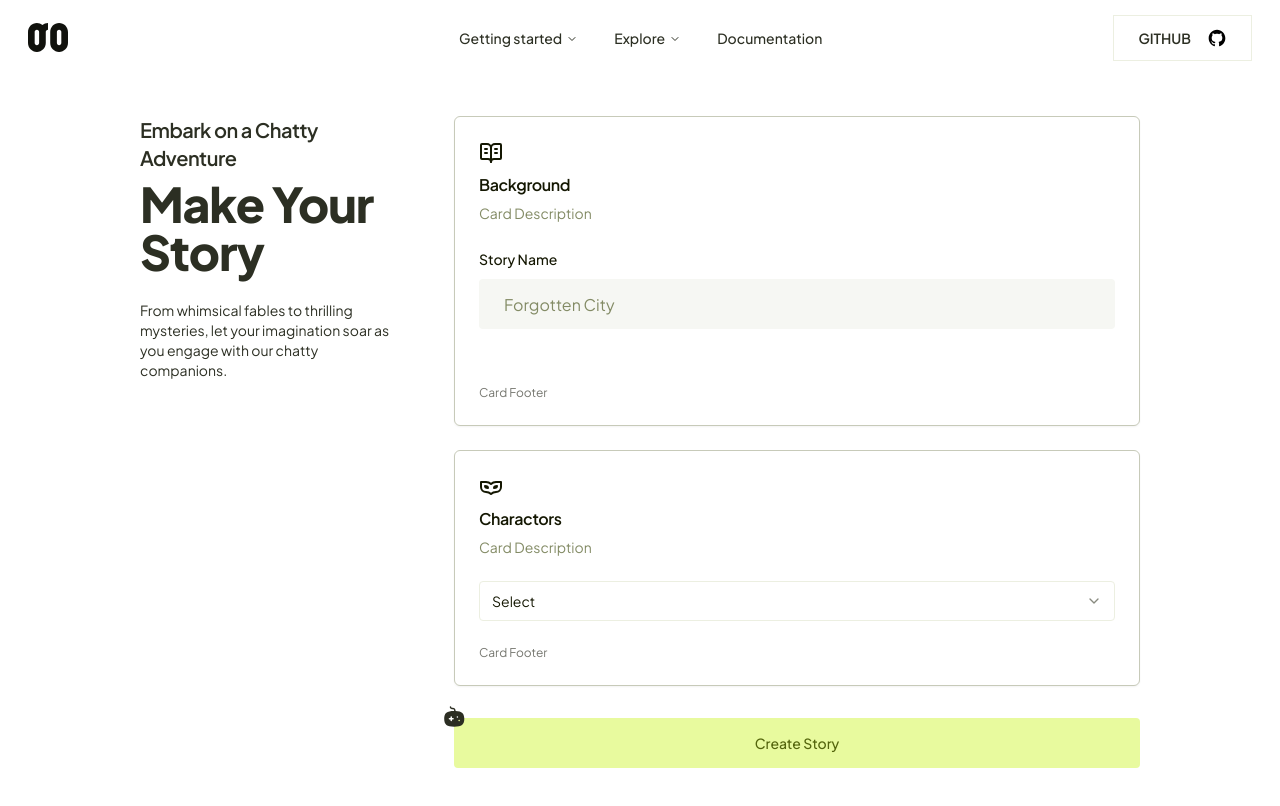
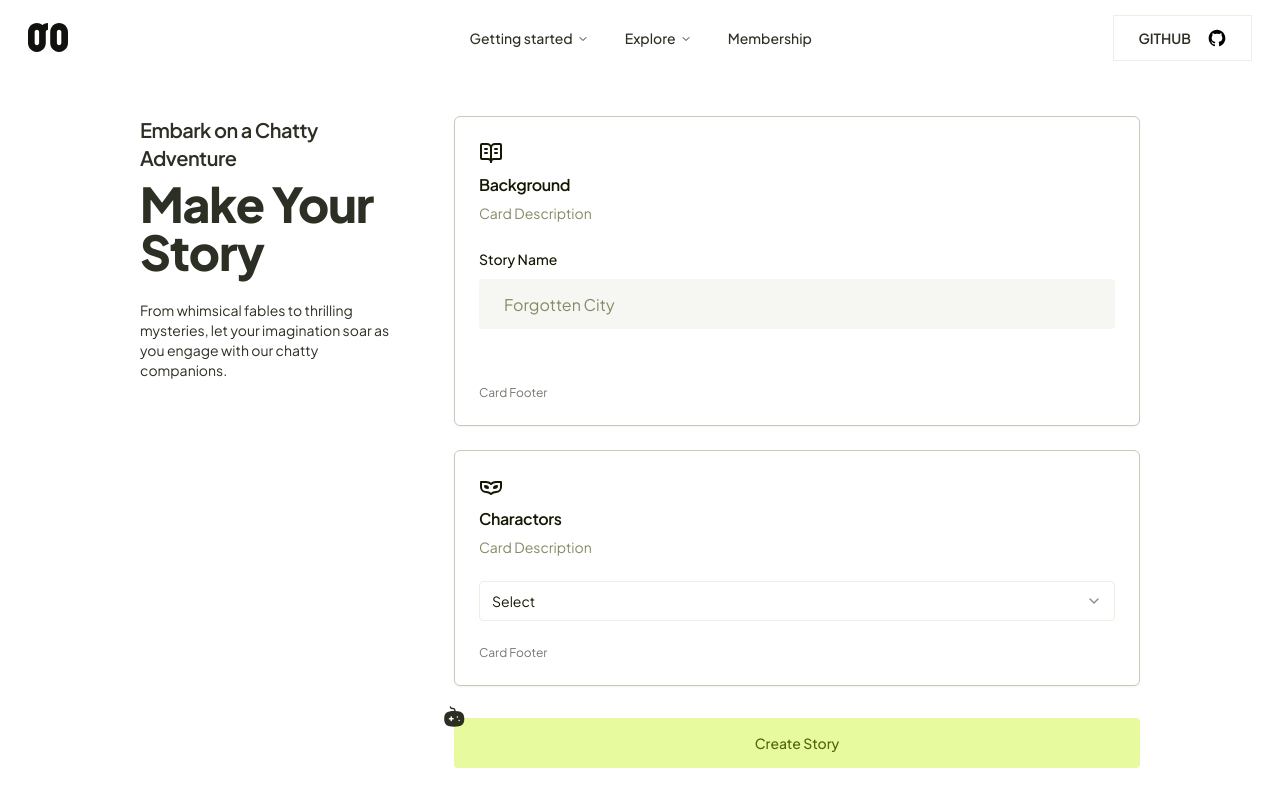
Before and after one commit to fuzionix/storompt, a Vue app: page /#/custom-demo in a window 1280 px wide. Shown: the top 806 px of the page. Built offline with nearby package versions, Linux system fonts and the light colour scheme; a web font is replaced by a local one.

Commit message:
✅ | Add navbar to login page

```diff
--- a/src/components/NavigationBar.vue
+++ b/src/components/NavigationBar.vue
@@ -61,8 +61,8 @@
           </NavigationMenuContent>
         </NavigationMenuItem>
         <NavigationMenuItem class="px-4 py-2">
-          <NavigationMenuLink @click.prevent="$router.push('/')" href="/" class="text-sm font-medium leading-[2]">
-            Documentation
+          <NavigationMenuLink @click.prevent="$router.push('/login')" href="/" class="text-sm font-medium leading-[2]">
+            Membership
           </NavigationMenuLink>
         </NavigationMenuItem>
       </NavigationMenuList>
--- a/src/views/CreateDemo.vue
+++ b/src/views/CreateDemo.vue
@@ -1,5 +1,5 @@
 <template>
-  <NavigationBar class="xl:pr-[768px]" breakpoint="2xl:block"/>
+  <NavigationBar class="md:pr-[384px] xl:pr-[768px]" breakpoint="2xl:block"/>
   <section id="create-demo" class="flex items-center justify-center h-[100vh] overflow-hidden">
     <div id="create-demo-container" class="flex flex-col items-center flex-1 w-full p-7 pt-[calc(1rem+var(--header))]
       sm:px-20">
--- a/src/views/Login.vue
+++ b/src/views/Login.vue
@@ -1,4 +1,5 @@
 <template>
+  <NavigationBar class="md:pl-[calc(1.75rem+384px)] xl:pl-[calc(1.75rem+768px)]" breakpoint="2xl:block"/>
   <section id="login" class="flex flex-row-reverse items-center justify-center md:h-[100vh] overflow-hidden">
     <div id="login-container" class="flex flex-col items-center flex-1 w-full p-7 pt-[calc(1rem+var(--header))]
       sm:px-20">
@@ -58,6 +59,8 @@
 </template>
 
 <script setup>
+import NavigationBar from '@/src/components/NavigationBar.vue'
+
 import { ref } from 'vue'
 
 import { AlertCircle } from 'lucide-vue-next'
```
